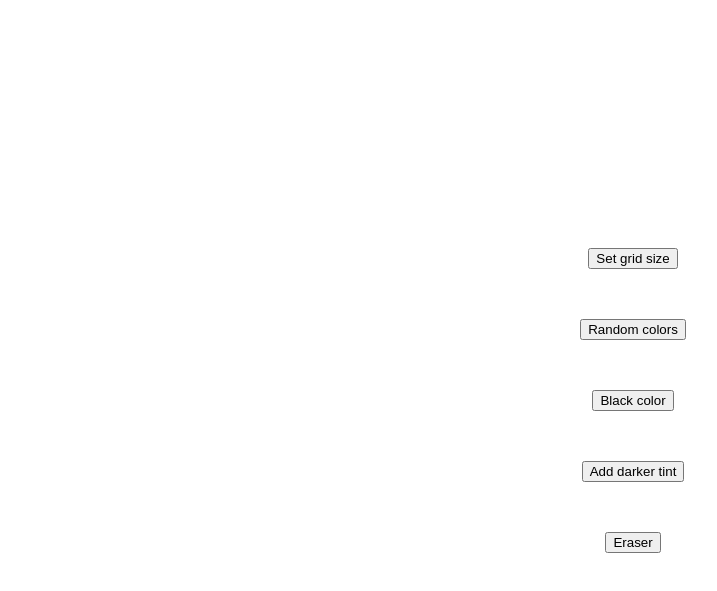
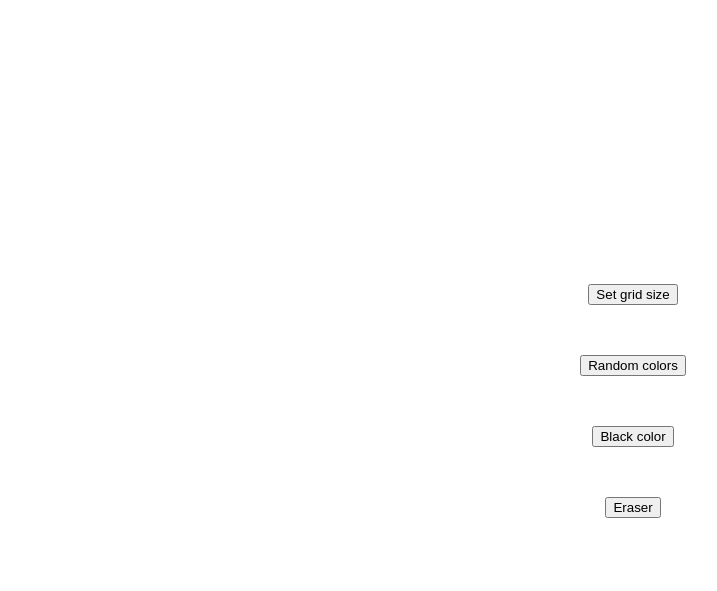
Before and after one commit to xemu123/paintLite, a plain HTML site: page index.html in a window 1280 px wide. Shown: the part 79-670 px from the top of the page, without its empty margins (500-1217 px from the left). Drawn offline with Linux system fonts and the light colour scheme.

Commit message:
deleted unused btn

```diff
--- a/index.html
+++ b/index.html
@@ -16,8 +16,7 @@
     <button id="btn1" onclick="pickGridSize()">Set grid size</button>
     <button id="btn2" onclick="randomColor()">Random colors</button>
     <button id="btn3" onclick="blackColor()">Black color</button>
-    <button id="btn4" onclick="addTint()">Add darker tint</button>
-    <button id="btn5" onclick="eraser()">Eraser</button>
+    <button id="btn4" onclick="eraser()">Eraser</button>
 </div>
 </div>
 </body>
--- a/main.js
+++ b/main.js
@@ -67,7 +67,7 @@ function removeGrid(){
 
  };
 
- function generateRandomColorRgb() {
+ function generateRandomColor() {
   const red = Math.floor(Math.random() * 256);
   const green = Math.floor(Math.random() * 256);
   const blue = Math.floor(Math.random() * 256);
@@ -102,7 +102,7 @@ Array.from(grids).forEach(function(item){
 };
 
 function setBlackColor(event){
-  event.target.style.backgroundColor = 'black'
+  event.target.style.backgroundColor = `black`
 }
 
 function removeBlackColor(){
```
